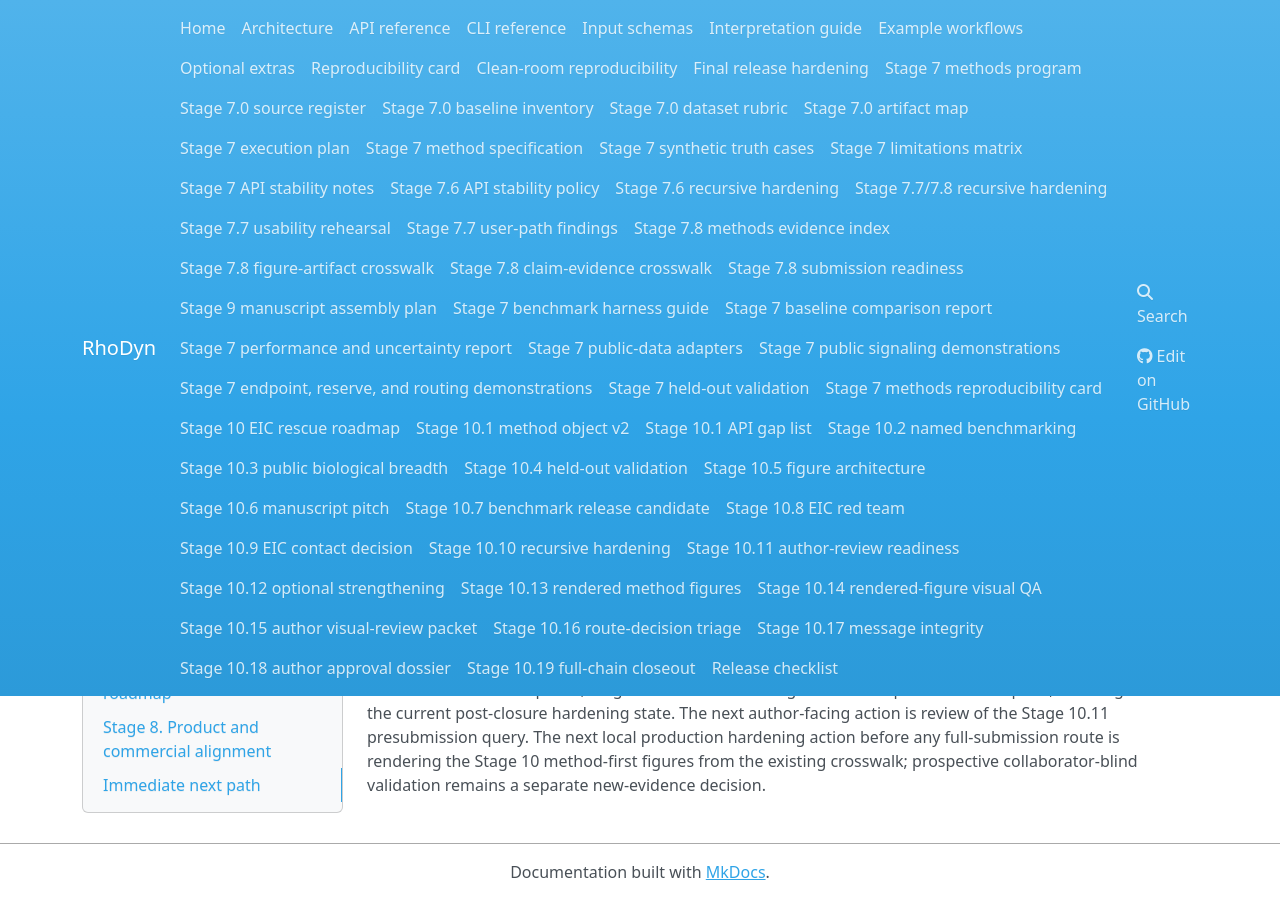
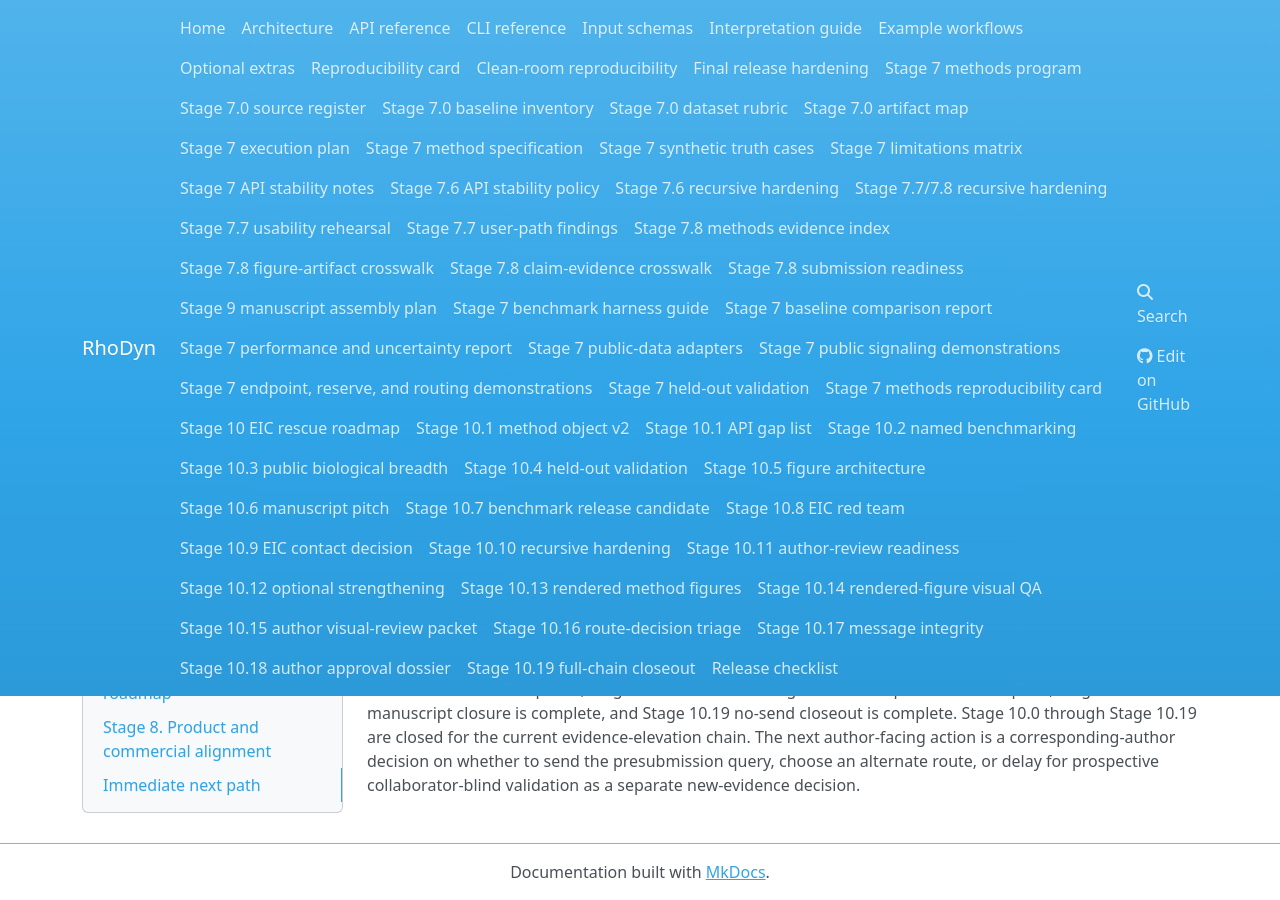
Before and after one commit to renatosocodato/rhodyn, an MkDocs documentation site: the page built from docs/roadmap.md, in a window 1280 px wide and 900 px high, scrolled down 18474 px. Built offline with MkDocs 1.6.1, drawn with Linux system fonts in a browser that asks for light colours; nearby versions of some CDN libraries.

Commit message:
Clean up Stage 10.19 roadmap state

```diff
--- a/docs/roadmap.md
+++ b/docs/roadmap.md
@@ -785,9 +785,9 @@ sequence.
 Official release work now sits downstream of the evidence bank, frozen service
 contract, completed Stage 5 workbench, public v0.1.0 release, and Stage 7.8
 methods-readiness package. Stage 7.1 is complete as a method-formalization
-phase, Stage 7.2 and the later Stage 7 evidence phases are complete, and Stage
-10.12 is the current post-closure hardening state. The next author-facing action
-is review of the Stage 10.11 presubmission query. The next local production
-hardening action before any full-submission route is rendering the Stage 10
-method-first figures from the existing crosswalk; prospective collaborator-blind
-validation remains a separate new-evidence decision.
+phase, Stage 7.2 and the later Stage 7 evidence phases are complete, Stage 9.29
+manuscript closure is complete, and Stage 10.19 no-send closeout is complete.
+Stage 10.0 through Stage 10.19 are closed for the current evidence-elevation
+chain. The next author-facing action is a corresponding-author decision on
+whether to send the presubmission query, choose an alternate route, or delay for
+prospective collaborator-blind validation as a separate new-evidence decision.
```
Also changed, not shown: 1 other file.
